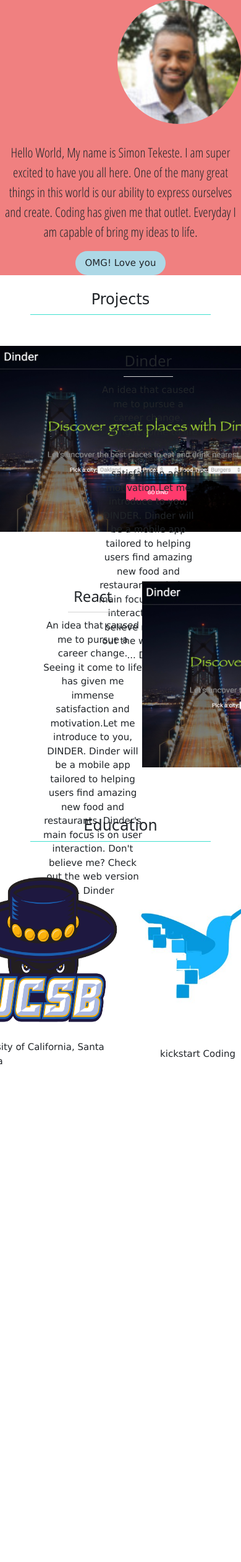
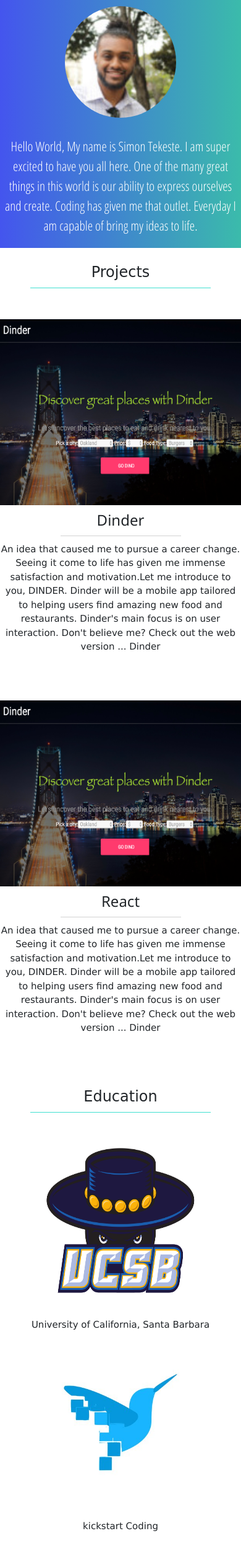
Before and after one commit to simonsaysfollow/SimonsWorld, a Django app: page /about/ in a window 390 px wide; the page is wider, and only the part inside the window is pictured. Shown: the part 78-2598 px from the top of that part at 62% size. Before the commit the page ends 1795 px from the top of that part, so only its background shows below. Run offline with Django 3.2, Linux system fonts and the light colour scheme; some libraries are stand-ins or nearby versions; some web fonts are replaced.

Commit message:
fully mobile responsive

```diff
--- a/static/styling/cssBase.css
+++ b/static/styling/cssBase.css
@@ -25,7 +25,10 @@ header {
 }
 
 .summary {
-    background: lightcoral;
+    background: linear-gradient(to left, #3bbbab, #45ef);
+    display: grid;
+    grid-template-columns: 1fr;
+    grid-template-rows: 1fr 130px;
 }
 
 .homePage {
@@ -48,10 +51,11 @@ header {
 
 
 .faceImg {
+    padding: 10px;
+    justify-self: center;
     border-radius: 50%;
     width: 200px;
     height: 200px;
-    float: right;
 
 }
 
@@ -90,10 +94,12 @@ header {
     justify-self: center;
 }
 
+
 .dropProj {
     margin-top: 25px;
 
 }
+
 .dropProj > h3 {
     text-align: center;
     font-family: 'Fredericka the Great', cursive;
@@ -113,9 +119,10 @@ header {
 
 
 .bio > p {
-    margin-top: 30px;
+    margin-top: 20px;
     font-family: 'Open Sans Condensed', sans-serif;
     font-size: 16pt;
+    color: white;
 }
 
 .schoolLogos {
@@ -146,7 +153,6 @@ header {
 }
 
 .left {
-
     margin-right:70px;
 
 }
@@ -176,6 +182,10 @@ header {
 
 .ImagePro {
     text-align: center;
+}
+.imghover {
+    width:500px;
+    height:300px;
 }
 
 .imghover:hover {
@@ -285,11 +295,82 @@ header {
     }
 
     .ContactHolder {
-         display: grid;
-         grid-template-columns: repeat(2,1fr);
-         grid-template-rows: 1fr;
-         grid-gap: 10px;
+        display: grid;
+        grid-template-columns: repeat(2,1fr);
+        grid-template-rows: 1fr;
+        grid-gap: 10px;
 
+    }
+
+    .gridDrop{
+        display: grid;
+        grid-template-columns: 1fr;
+        grid-gap: 100px;
+
+    }
+
+    .ucsbSchool {
+        display: grid;
+        grid-template-columns: 1fr;
+        grid-template-rows: 1fr 100px;
+        justify-items: center;
+        align-items: center;
+        justify-self: center;
+    }
+
+    .kickstartSchool {
+        display: grid;
+        grid-template-columns: 1fr;
+        grid-template-rows: 1fr 100px;
+        justify-items: center;
+        align-items: center;
+        justify-self: center;
+    }
+
+    .proj1 {
+        display: grid;
+        grid-template-columns: 100%;
+        grid-template-rows: 1fr;
+        height: 300px;
+        /* margin-bottom: 80px; */
+    }
+    .summary {
+        display: grid;
+        grid-template-columns: 100%;
+        grid-template-rows: 1fr 1fr;
+
+    }
+
+    .display1,.display2 {
+        display: grid;
+        grid-template-columns: 100%;
+        grid-template-rows: 1fr 235px;
+
+    }
+    .imghover{
+        width:400px;
+        height:300px;
+        grid-column: 1;
+        grid-row: 1;
+    }
+
+
+    .display1 > .ImageDescription {
+        margin-top: 15px;
+    }
+
+    .ImageDescription {
+        justify-self: center;
+        grid-column: 1;
+        grid-row: 2;
+    }
+
+    .left {
+        margin-right:0px;
+    }
+
+    .right {
+        margin-left: 0px;
     }
 
 
--- a/templates/about.html
+++ b/templates/about.html
@@ -3,31 +3,29 @@
 {% block content %}
 <div class="aboutPage">
     <div class="summary">
-        <div class="row">
-            <div class="col-lg-3">
+        <!-- <div class="row"> -->
+            <!-- <div class="col-lg-3"> -->
                 <img class="faceImg" src="/static/imgs/headshot.jpg">
-            </div>
-            <div class="col-lg-7">
+            <!-- </div> -->
+            <!-- <div class="col-lg-7"> -->
                 <div class="bio">
                     <p> Hello World, My name is Simon Tekeste. I am super excited to have you all here. One of the many great things
                         in this world is our ability to express ourselves and create. Coding has given me that outlet.
                         Everyday I am capable of bring my ideas to life.
                     </p>
-                    <button class="w3-button w3-round-xxlarge btnForContact" style="background-color:lightblue" onclick="visable()">
-                        OMG! Love you
-                    </button>
                 </div>
-            </div>
-        </div>
+            <!-- </div> -->
+        <!-- </div> -->
     </div>
 
     <div class="dropProj">
         <h3>Projects</h3>
         <hr class="project-hr">
+
+        <div class="display1">
             <div class="proj1 left w3-animate-left" style="animation-duration: 2s;transition: 1s ease" >
-
                 <div class="ImagePro">
-                <img class="imghover" src="/static/imgs/DINDER.png" style="width:500px;height:300px;">
+                    <img class="imghover" src="/static/imgs/DINDER.png" >
                 </div>
                 <div class="ImageDescription">
                     <h3>Dinder</h3>
@@ -40,7 +38,8 @@
                     </p>
                 </div>
             </div>
-
+        </div>
+        <div class="display2">
             <div class="proj1 right w3-animate-right" style="animation-duration: 3s;transition: 1s ease">
                 <div class="ImageDescription">
                     <h3>React</h3>
@@ -55,7 +54,8 @@
                     </p>
                 </div>
                 <div class="ImagePro">
-                <img class="imghover" src="/static/imgs/DINDER.png" style="width:500px;height:300px;">
+                    <img class="imghover" src="/static/imgs/DINDER.png">
+                </div>
             </div>
         </div>
     </div>
@@ -64,10 +64,14 @@
         <h3>Education</h3>
         <hr class="project-hr">
         <div class="gridDrop">
+            <div class="ucsbSchool">
                 <img class="schoolLogos" src="/static/imgs/ucsb_logo.png">
                 <p style="grid-column:1;grid-row: 2;">University of California, Santa Barbara</p>
+            </div>
+            <div class="kickstartSchool">
                 <img class="schoolLogos" src="/static/imgs/kickstart.jpg">
-            <p style="grid-column:2;grid-row: 2;">kickstart Coding</p>
+                <p style="grid-column:1;grid-row: 2;">kickstart Coding</p>
+            </div>
         </div>
     </div>
 
```
Lines whose indentation alone changed are shown as unchanged.
